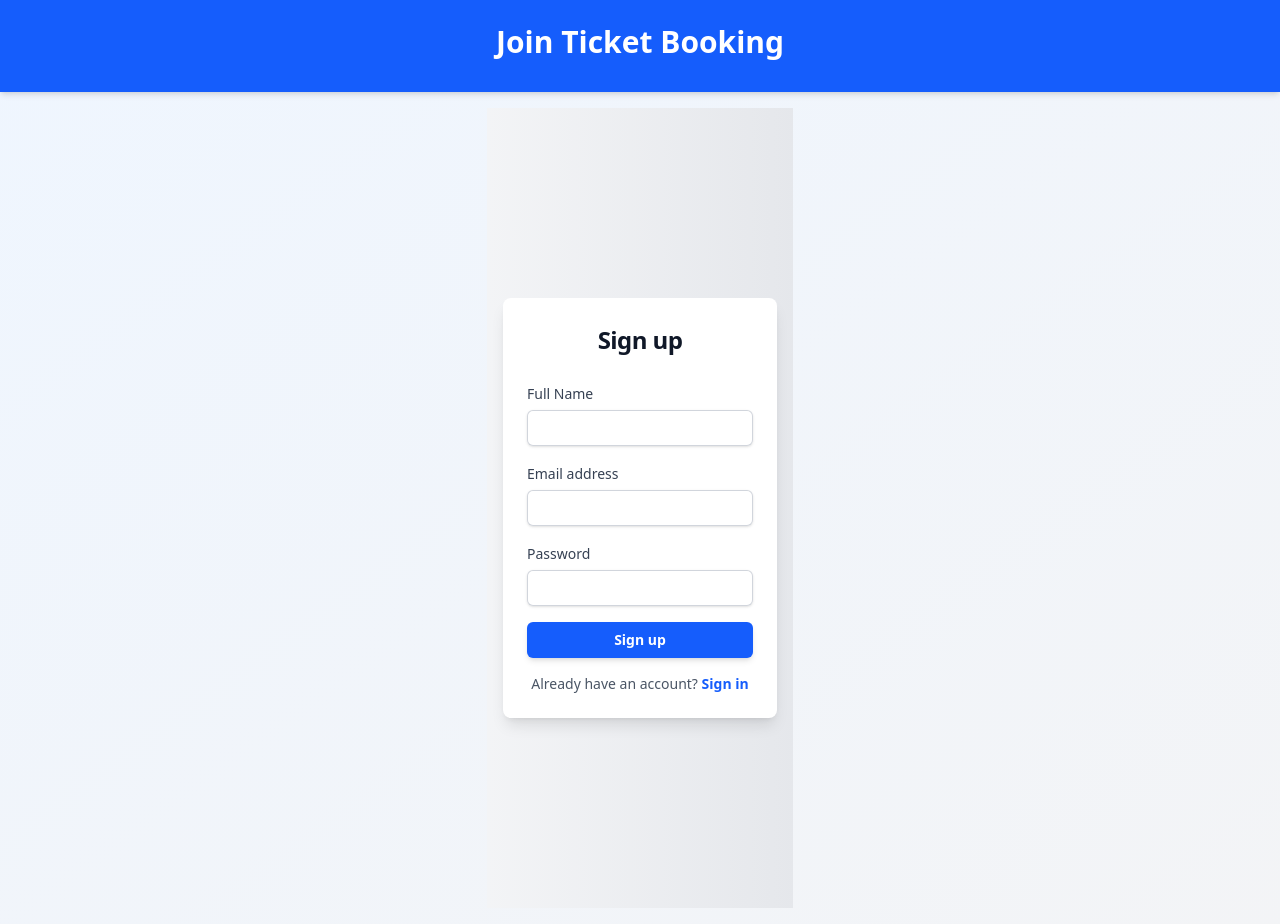
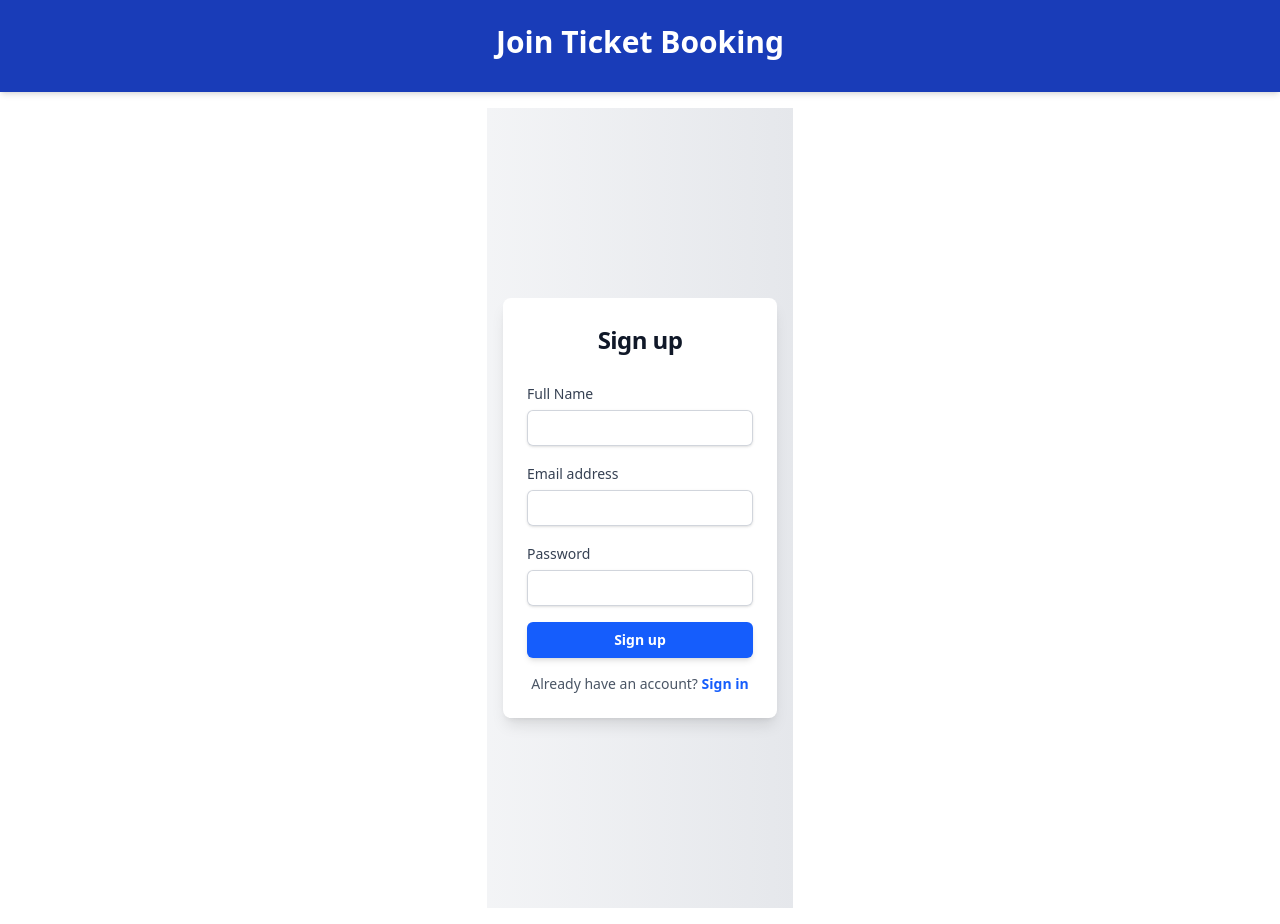
Before and after one commit to Srinandan2003/TICKET_BOOKING_APP, a React (Vite) app in the folder frontend/: page /register in a window 1280 px wide. Built offline with nearby package versions, Linux system fonts and the light colour scheme.

Commit message:
Changing the Ui

```diff
--- a/frontend/src/pages/LogInPage.jsx
+++ b/frontend/src/pages/LogInPage.jsx
@@ -2,9 +2,9 @@ import Login from "../components/Auth/SignIn.jsx";
 
 function LogIn() {
   return (
-    <div className="min-h-screen bg-gradient-to-br from-blue-50 to-gray-100 flex flex-col items-center justify-start">
+    <div className="min-h-screen bg-gradient-to-br flex flex-col items-center justify-start">
       {/* Intro Section */}
-      <div className="w-full bg-blue-600 text-white p-6 text-center shadow-md">
+      <div className="w-full bg-blue-800 text-white p-6 text-center shadow-md">
         <h1 className="text-3xl font-bold mb-2">Welcome to Ticket Booking</h1>
 
       </div>
--- a/frontend/src/pages/RegisterPage.jsx
+++ b/frontend/src/pages/RegisterPage.jsx
@@ -2,9 +2,9 @@ import Register from "../components/Auth/SignUp.jsx";
 
 const RegisterPage = () => {
   return (
-    <div className="min-h-screen bg-gradient-to-br from-blue-50 to-gray-100 flex flex-col items-center justify-start">
+    <div className="min-h-screen bg-gradient-to-br flex flex-col items-center justify-start">
       {/* Intro Section */}
-      <div className="w-full bg-blue-600 text-white p-6 text-center shadow-md">
+      <div className="w-full bg-blue-800 text-white p-6 text-center shadow-md">
         <h1 className="text-3xl font-bold mb-2">Join Ticket Booking</h1>
       </div>
 
```
